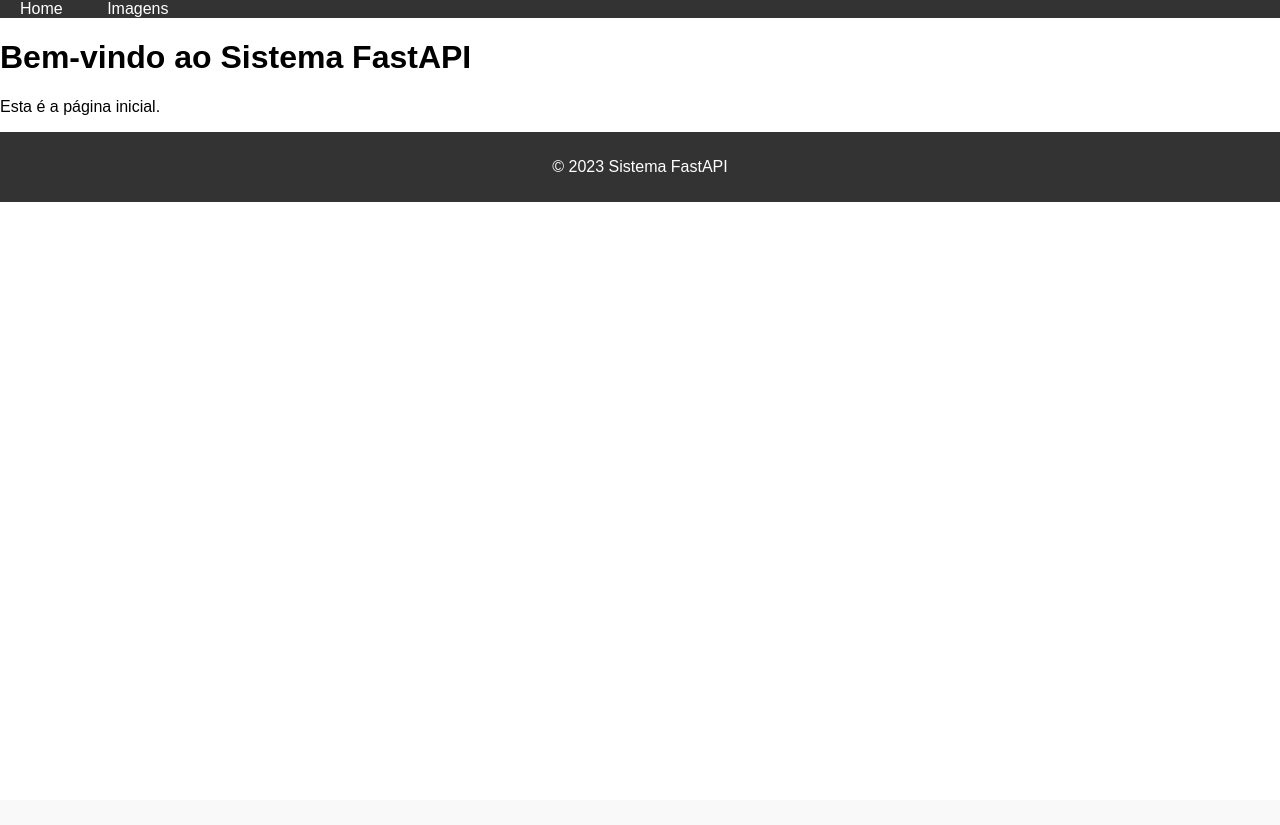
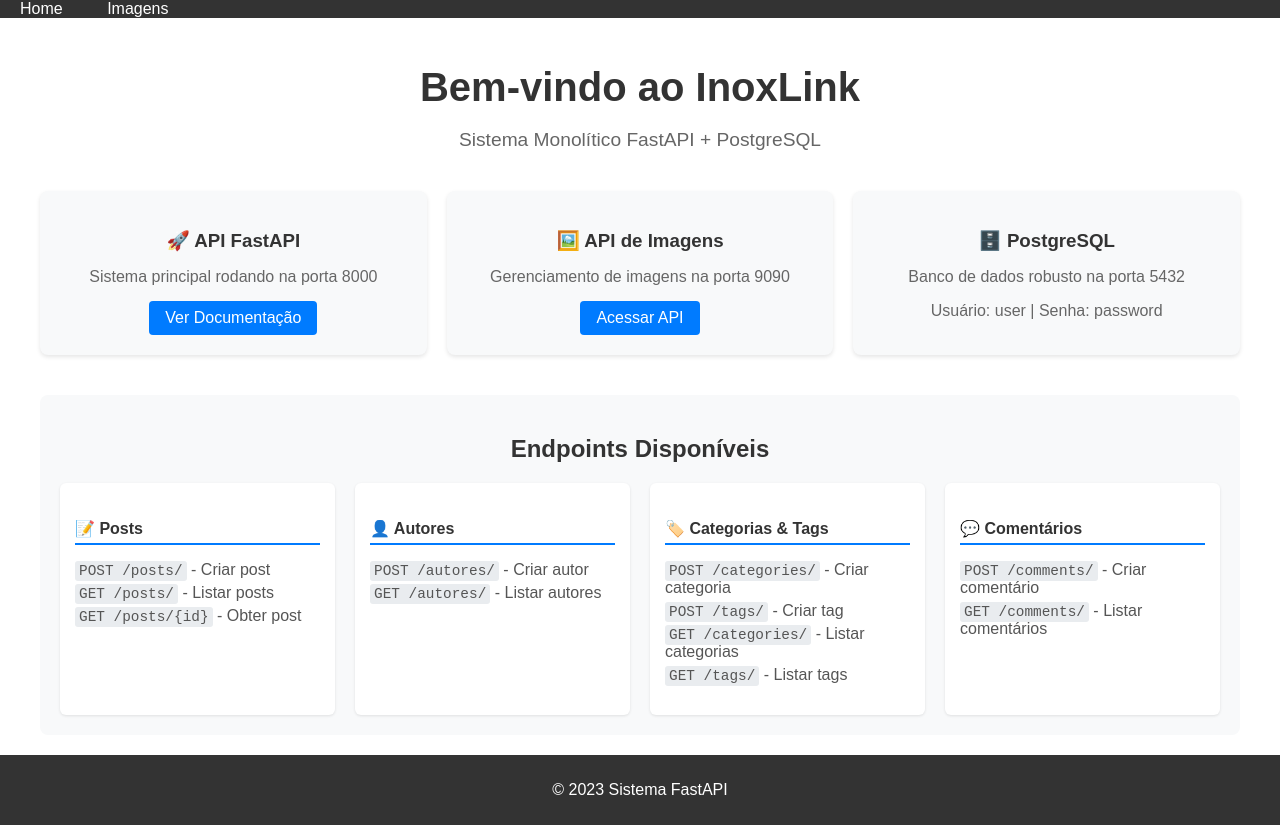
Before and after one commit to ghda2/inoxlink_monolito, a FastAPI app: page /index in a window 1280 px wide. Before the commit the page ends 202 px from the top, so only its background shows below. Run offline with FastAPI, Linux system fonts and the light colour scheme.

Commit message:
Modificado app.py para renderizar index.html na rota raiz e melhorado o template com informações do sistema

```diff
--- a/app.py
+++ b/app.py
@@ -1,6 +1,7 @@
 from fastapi import FastAPI
 from fastapi.staticfiles import StaticFiles
 from fastapi.templating import Jinja2Templates
+from fastapi import Request
 from core.routers import router
 from core.db import init_db
 from core.sitemap import router as sitemap_router
@@ -23,5 +24,5 @@ def on_startup():
     init_db()
 
 @app.get("/")
-def read_root():
-    return {"message": "Sistema FastAPI rodando"}
+def read_root(request: Request):
+    return templates.TemplateResponse("index.html", {"request": request})
--- a/templates/index.html
+++ b/templates/index.html
@@ -1,8 +1,185 @@
 {% extends "base.html" %}
 
-{% block title %}Home{% endblock %}
+{% block title %}InoxLink - Sistema Monolítico{% endblock %}
 
 {% block content %}
-<h1>Bem-vindo ao Sistema FastAPI</h1>
-<p>Esta é a página inicial.</p>
+<div class="container">
+    <header class="hero">
+        <h1>Bem-vindo ao InoxLink</h1>
+        <p class="subtitle">Sistema Monolítico FastAPI + PostgreSQL</p>
+    </header>
+
+    <section class="features">
+        <div class="feature-card">
+            <h3>🚀 API FastAPI</h3>
+            <p>Sistema principal rodando na porta 8000</p>
+            <a href="/docs" class="btn">Ver Documentação</a>
+        </div>
+
+        <div class="feature-card">
+            <h3>🖼️ API de Imagens</h3>
+            <p>Gerenciamento de imagens na porta 9090</p>
+            <a href="http://localhost:9090" class="btn" target="_blank">Acessar API</a>
+        </div>
+
+        <div class="feature-card">
+            <h3>🗄️ PostgreSQL</h3>
+            <p>Banco de dados robusto na porta 5432</p>
+            <p>Usuário: user | Senha: password</p>
+        </div>
+    </section>
+
+    <section class="api-endpoints">
+        <h2>Endpoints Disponíveis</h2>
+        <div class="endpoints-grid">
+            <div class="endpoint-group">
+                <h4>📝 Posts</h4>
+                <ul>
+                    <li><code>POST /posts/</code> - Criar post</li>
+                    <li><code>GET /posts/</code> - Listar posts</li>
+                    <li><code>GET /posts/{id}</code> - Obter post</li>
+                </ul>
+            </div>
+
+            <div class="endpoint-group">
+                <h4>👤 Autores</h4>
+                <ul>
+                    <li><code>POST /autores/</code> - Criar autor</li>
+                    <li><code>GET /autores/</code> - Listar autores</li>
+                </ul>
+            </div>
+
+            <div class="endpoint-group">
+                <h4>🏷️ Categorias & Tags</h4>
+                <ul>
+                    <li><code>POST /categories/</code> - Criar categoria</li>
+                    <li><code>POST /tags/</code> - Criar tag</li>
+                    <li><code>GET /categories/</code> - Listar categorias</li>
+                    <li><code>GET /tags/</code> - Listar tags</li>
+                </ul>
+            </div>
+
+            <div class="endpoint-group">
+                <h4>💬 Comentários</h4>
+                <ul>
+                    <li><code>POST /comments/</code> - Criar comentário</li>
+                    <li><code>GET /comments/</code> - Listar comentários</li>
+                </ul>
+            </div>
+        </div>
+    </section>
+</div>
+
+<style>
+.container {
+    max-width: 1200px;
+    margin: 0 auto;
+    padding: 20px;
+}
+
+.hero {
+    text-align: center;
+    margin-bottom: 40px;
+}
+
+.hero h1 {
+    color: #333;
+    font-size: 2.5em;
+    margin-bottom: 10px;
+}
+
+.subtitle {
+    color: #666;
+    font-size: 1.2em;
+}
+
+.features {
+    display: grid;
+    grid-template-columns: repeat(auto-fit, minmax(300px, 1fr));
+    gap: 20px;
+    margin-bottom: 40px;
+}
+
+.feature-card {
+    background: #f8f9fa;
+    border-radius: 8px;
+    padding: 20px;
+    text-align: center;
+    box-shadow: 0 2px 4px rgba(0,0,0,0.1);
+}
+
+.feature-card h3 {
+    color: #333;
+    margin-bottom: 10px;
+}
+
+.feature-card p {
+    color: #666;
+    margin-bottom: 15px;
+}
+
+.btn {
+    display: inline-block;
+    background: #007bff;
+    color: white;
+    padding: 8px 16px;
+    text-decoration: none;
+    border-radius: 4px;
+    transition: background 0.3s;
+}
+
+.btn:hover {
+    background: #0056b3;
+}
+
+.api-endpoints {
+    background: #f8f9fa;
+    border-radius: 8px;
+    padding: 20px;
+}
+
+.api-endpoints h2 {
+    text-align: center;
+    color: #333;
+    margin-bottom: 20px;
+}
+
+.endpoints-grid {
+    display: grid;
+    grid-template-columns: repeat(auto-fit, minmax(250px, 1fr));
+    gap: 20px;
+}
+
+.endpoint-group {
+    background: white;
+    border-radius: 6px;
+    padding: 15px;
+    box-shadow: 0 1px 3px rgba(0,0,0,0.1);
+}
+
+.endpoint-group h4 {
+    color: #333;
+    margin-bottom: 10px;
+    border-bottom: 2px solid #007bff;
+    padding-bottom: 5px;
+}
+
+.endpoint-group ul {
+    list-style: none;
+    padding: 0;
+}
+
+.endpoint-group li {
+    margin-bottom: 5px;
+    color: #555;
+}
+
+.endpoint-group code {
+    background: #e9ecef;
+    padding: 2px 4px;
+    border-radius: 3px;
+    font-family: 'Courier New', monospace;
+    font-size: 0.9em;
+}
+</style>
 {% endblock %}
```
